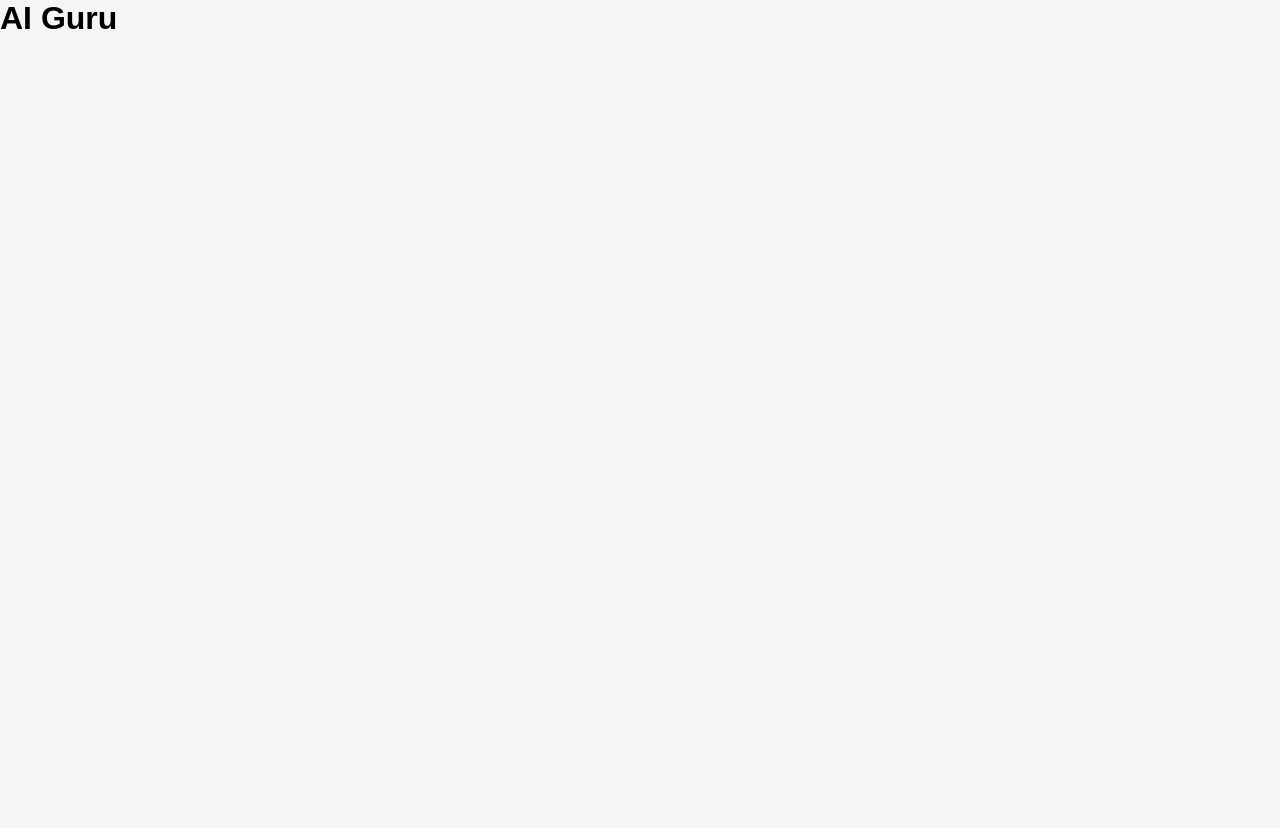
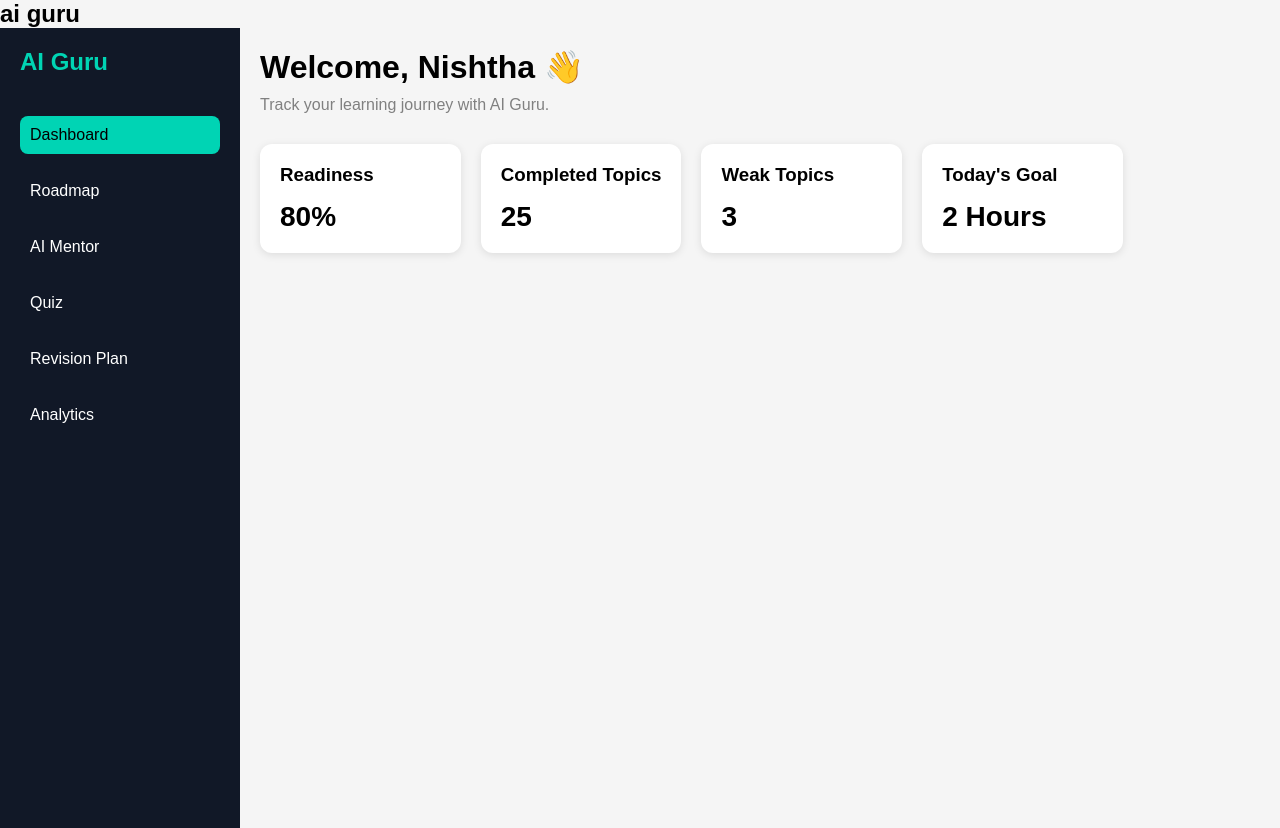
Before and after one commit to Nishthadobhal/AI-GURU, a React app in the folder frontend/: page / in a window 1280 px wide. Before the commit the page ends 800 px from the top, so only its background shows below. Built offline with nearby package versions, Linux system fonts and the light colour scheme; the HTML template or start-up script is replaced by a standard one.

Commit message:
set up basic layout

```diff
--- a/frontend/src/App.jsx
+++ b/frontend/src/App.jsx
@@ -1,8 +1,29 @@
-function App(){
-  return(
-<div>
-  <h1>AI Guru</h1>
-</div>
+import { BrowserRouter, Routes, Route } from "react-router-dom";
+import Dashboard from "./pages/Dashboard";
+import Roadmap from "./pages/Roadmap";
+import Mentor from "./pages/Mentor";
+import Quiz from "./pages/Quiz";
+import Revision from "./pages/Revision";
+import Analytics from "./pages/Analytics";
+
+function App() {
+  return (
+    <BrowserRouter>
+      <Routes>
+        <Route path="/" element={<Dashboard />} />
+ <Route path="/roadmap" element={<Roadmap />} />
+
+        <Route path="/mentor" element={<Mentor />} />
+
+        <Route path="/quiz" element={<Quiz />} />
+
+        <Route path="/revision" element={<Revision />} />
+
+        <Route path="/analytics" element={<Analytics />} />
+
+      </Routes>
+    </BrowserRouter>
   );
 }
+
 export default App;
--- /dev/null
+++ b/frontend/src/components/Layout.jsx
@@ -0,0 +1,20 @@
+import Navbar from "./Navbar";
+import Sidebar from "./Sidebar";
+
+function Layout({ children }) {
+  return (
+    <div>
+      <Navbar />
+
+      <div style={{ display: "flex" }}>
+        <Sidebar />
+
+        <div style={{ padding: "20px" }}>
+          {children}
+        </div>
+      </div>
+    </div>
+  );
+}
+
+export default Layout;
--- a/frontend/src/components/Navbar.jsx
+++ b/frontend/src/components/Navbar.jsx
@@ -0,0 +1,8 @@
+function Navbar(){
+    return (
+        <div>
+            <h2>ai guru</h2>
+        </div>
+    );
+}
+export default Navbar;
--- a/frontend/src/components/Sidebar.jsx
+++ b/frontend/src/components/Sidebar.jsx
@@ -0,0 +1,26 @@
+import { NavLink } from "react-router-dom";
+import "./../styles/Sidebar.css";
+
+function Sidebar() {
+  return (
+    <div className="sidebar">
+
+      <h2 className="logo">AI Guru</h2>
+
+      <NavLink to="/">Dashboard</NavLink>
+
+      <NavLink to="/roadmap">Roadmap</NavLink>
+
+      <NavLink to="/mentor">AI Mentor</NavLink>
+
+      <NavLink to="/quiz">Quiz</NavLink>
+
+      <NavLink to="/revision">Revision Plan</NavLink>
+
+      <NavLink to="/analytics">Analytics</NavLink>
+
+    </div>
+  );
+}
+
+export default Sidebar;
--- a/frontend/src/pages/Dashboard.jsx
+++ b/frontend/src/pages/Dashboard.jsx
@@ -1,5 +1,44 @@
+import Layout from "../components/Layout";
+import "../styles/Dashboard.css";
+
 function Dashboard() {
-  return <h1>Dashboard</h1>;
+  return (
+    <Layout>
+      <div className="dashboard">
+
+        <h1>Welcome, Nishtha 👋</h1>
+
+        <p className="subtitle">
+          Track your learning journey with AI Guru.
+        </p>
+
+        <div className="card-container">
+
+          <div className="dashboard-card">
+            <h3>Readiness</h3>
+            <p>80%</p>
+          </div>
+
+          <div className="dashboard-card">
+            <h3>Completed Topics</h3>
+            <p>25</p>
+          </div>
+
+          <div className="dashboard-card">
+            <h3>Weak Topics</h3>
+            <p>3</p>
+          </div>
+
+          <div className="dashboard-card">
+            <h3>Today's Goal</h3>
+            <p>2 Hours</p>
+          </div>
+
+        </div>
+
+      </div>
+    </Layout>
+  );
 }
 
 export default Dashboard;
--- /dev/null
+++ b/frontend/src/styles/Dashboard.css
@@ -0,0 +1,49 @@
+.dashboard{
+    width:100%;
+}
+
+.dashboard h1{
+    margin-bottom:10px;
+}
+
+.subtitle{
+    color:gray;
+    margin-bottom:30px;
+}
+
+.card-container{
+
+    display:grid;
+
+    grid-template-columns:
+    repeat(4,1fr);
+
+    gap:20px;
+
+}
+
+.dashboard-card{
+
+    background:white;
+
+    border-radius:12px;
+
+    padding:20px;
+
+    box-shadow:0 2px 8px rgba(0,0,0,.1);
+
+}
+
+.dashboard-card h3{
+
+    margin-bottom:15px;
+
+}
+
+.dashboard-card p{
+
+    font-size:28px;
+
+    font-weight:bold;
+
+}
--- /dev/null
+++ b/frontend/src/styles/Sidebar.css
@@ -0,0 +1,30 @@
+.sidebar{
+    width:240px;
+    height:100vh;
+    background:#111827;
+    display:flex;
+    flex-direction:column;
+    padding:20px;
+}
+
+.logo{
+    color:#00d4b4;
+    margin-bottom:40px;
+}
+
+.sidebar a{
+    color:white;
+    text-decoration:none;
+    margin-bottom:18px;
+    padding:10px;
+    border-radius:8px;
+}
+
+.sidebar a:hover{
+    background:#1f2937;
+}
+
+.sidebar a.active{
+    background:#00d4b4;
+    color:black;
+}
```
